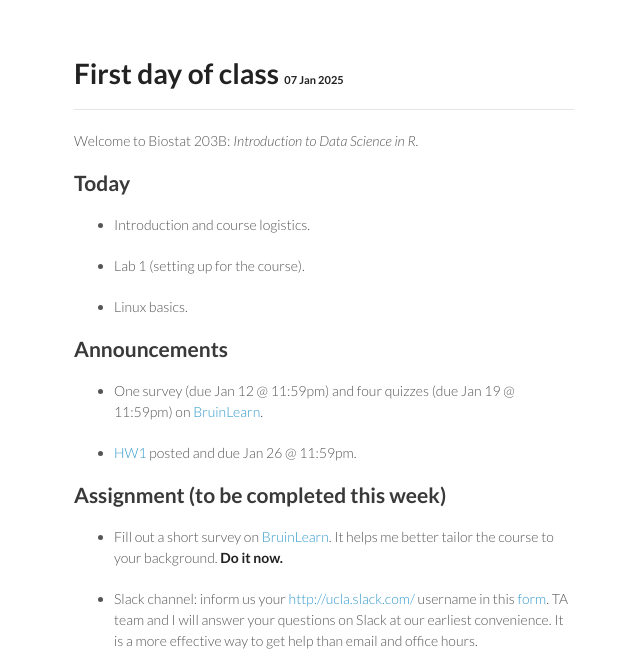
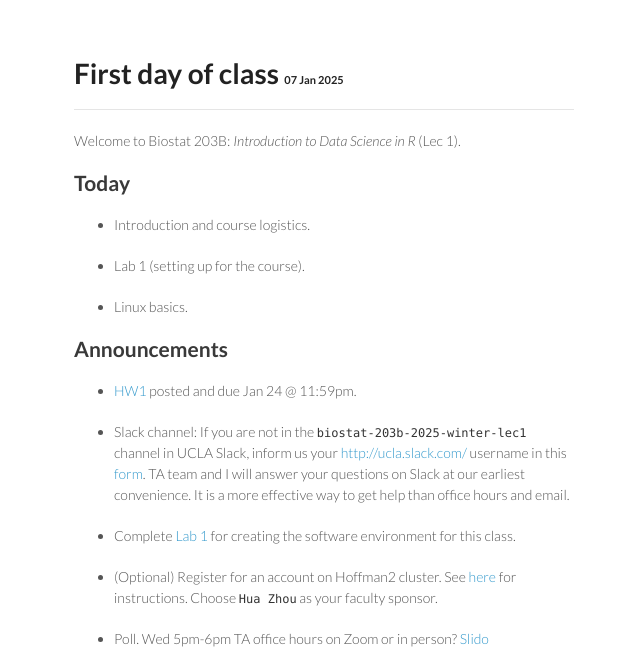
Before and after one commit to ucla-biostat-203b/2025winter, a Jekyll site: the page built from _posts/2025-01-07-lec1.md, in a window 1280 px wide. Shown: the top 669 px of the page, without its empty margins (496-1136 px from the left). Built offline with Jekyll 4.4.1, drawn with Linux system fonts in a browser that asks for light colours; comment, search, counter and statistics services are not loaded; grey boxes are pictures that could not be loaded.

Commit message:
announcement for 1/7 lecture

```diff
--- a/_posts/2025-01-07-lec1.md
+++ b/_posts/2025-01-07-lec1.md
@@ -1,10 +1,10 @@
 ---
 layout: post_teaching
 title: First day of class
-category: biostat203bwinter2024lec1
+category: biostat203bwinter2025lec1
 ---
 
-Welcome to Biostat 203B: *Introduction to Data Science in R*.
+Welcome to Biostat 203B: *Introduction to Data Science in R* (Lec 1).
 
 ## Today
 
@@ -16,16 +16,14 @@ Welcome to Biostat 203B: *Introduction to Data Science in R*.
 
 ## Announcements
 
-* One survey (due Jan 12 @ 11:59pm) and four quizzes (due Jan 19 @ 11:59pm) on [BruinLearn](https://bruinlearn.ucla.edu/courses/176236/quizzes).
+* [HW1](https://ucla-biostat-203b.github.io/2025winter/hw/hw1/hw1.html) posted and due Jan 24 @ 11:59pm.
 
-* [HW1](https://ucla-biostat-203b.github.io/2024winter/hw/hw1/hw1.html) posted and due Jan 26 @ 11:59pm.
+* Slack channel: If you are not in the `biostat-203b-2025-winter-lec1` channel in UCLA Slack, inform us your <http://ucla.slack.com/> username in this [form](https://forms.gle/eC6RNTGoQTFNt1Jd8). TA team and I will answer your questions on Slack at our earliest convenience. It is a more effective way to get help than office hours and email.
 
-## Assignment (to be completed this week)
-
-* Fill out a short survey on [BruinLearn](https://bruinlearn.ucla.edu/courses/176236/quizzes/1004737). It helps me better tailor the course to your background. **Do it now.**
-
-* Slack channel: inform us your <http://ucla.slack.com/> username in this [form](https://forms.gle/eC6RNTGoQTFNt1Jd8). TA team and I will answer your questions on Slack at our earliest convenience. It is a more effective way to get help than email and office hours.
-
-* Complete [Lab 1](https://ucla-biostat-203b.github.io/2024winter/labs/lab01/lab01.html) for creating the software environment for this class.
+* Complete [Lab 1](https://ucla-biostat-203b.github.io/2025winter/labs/lab01/lab01.html) for creating the software environment for this class.
 
 * (Optional) Register for an account on Hoffman2 cluster. See [here](https://www.hoffman2.idre.ucla.edu/Accounts/Requesting-an-account.html) for instructions. Choose `Hua Zhou` as your faculty sponsor.
+
+* Poll. Wed 5pm-6pm TA office hours on Zoom or in person? [Slido](https://app.sli.do/event/nzpNoMSd3HE3aVqXkb7GvF)
+
+<iframe src="https://app.sli.do/event/nzpNoMSd3HE3aVqXkb7GvF" height="100%" width="100%" frameBorder="0" style="min-height: 560px;" allow="clipboard-write" title="Slido"></iframe>
```
